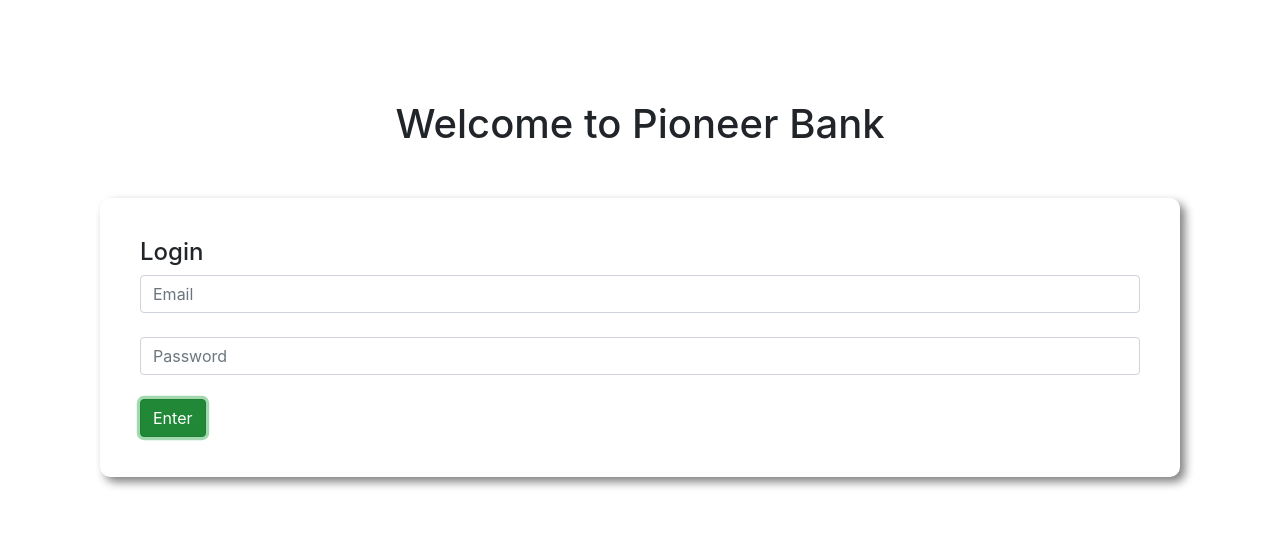
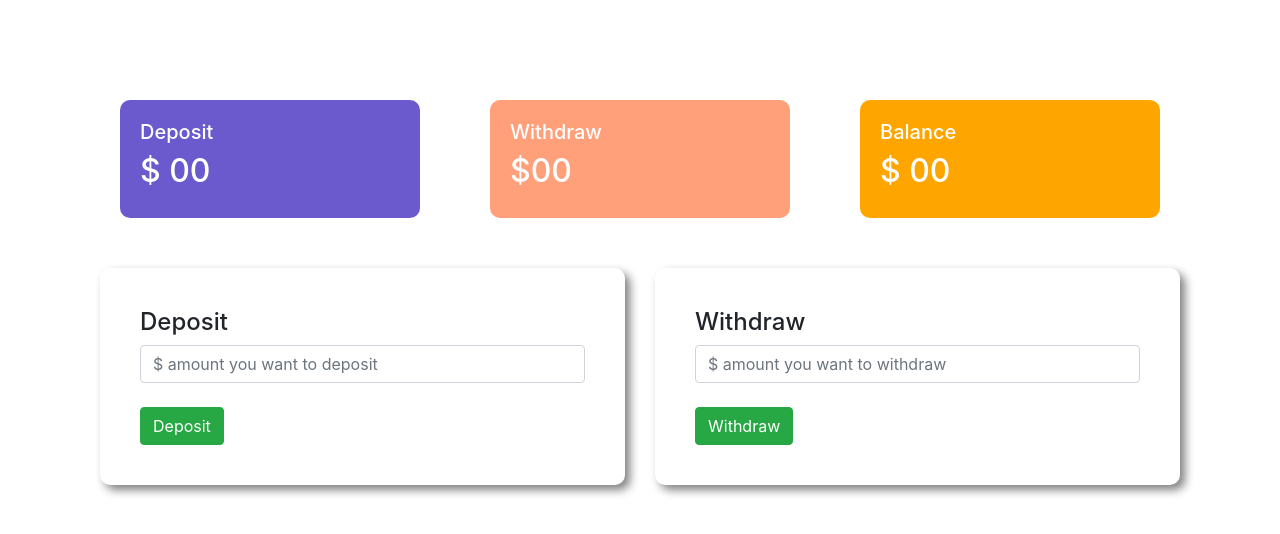
Before and after one commit to hasibmuhammad/pioneer-bank, a plain HTML site: page index.html in a window 1280 px wide. Both pictures are taken after a click on the button "Enter". Drawn offline with nearby package versions, Linux system fonts and the light colour scheme; some packages are replaced by stand-ins of ours; a script that the page names is missing.

Commit message:
Deposit feature added and balance also done but half - js

```diff
--- a/index.html
+++ b/index.html
@@ -6,21 +6,89 @@
     <title>Pioneer Bank - Hasib</title>
     <link rel="stylesheet" href="https://stackpath.bootstrapcdn.com/bootstrap/4.4.1/css/bootstrap.min.css" integrity="sha384-Vkoo8x4CGsO3+Hhxv8T/Q5PaXtkKtu6ug5TOeNV6gBiFeWPGFN9MuhOf23Q9Ifjh" crossorigin="anonymous">
     <link rel="stylesheet" href="style.css">
+    <script src="https://cdnjs.cloudflare.com/ajax/libs/clipboard.js/2.0.4/clipboard.min.js"></script>
 </head>
 <body>
     <div id="login-area">
         <h1 class="text-center">Welcome to Pioneer Bank</h1>
-        <div class="signin-area">
+        <div class="submit-area">
             <h4>Login</h4>
-            <input type="text" class="form-control" placeholder="Email">
+            <input type="text" class="form-control" placeholder="Email" id="email" value="hello@gmail.com">
             <br>
             <input type="password" class="form-control" placeholder="Password">
             <br>
-            <button class="btn btn-success">Enter</button>
+            <button class="btn btn-success" id="login-btn">Enter</button>
+        </div>
+    </div>
+    <div id="transaction-area">
+        <div class="row">
+            <div class="col-md-4">
+                <div class="deposit status">
+                    <h5>Deposit</h5>
+                    <h2>$ <span id="currentDeposit">00</span> </h2>
+                </div>
+            </div>
+            <div class="col-md-4">
+                <div class="withdraw status">
+                    <h5>Withdraw</h5>
+                    <h2>$00</h2>
+                </div>
+            </div>
+            <div class="col-md-4">
+                <div class="balance status">
+                    <h5>Balance</h5>
+                    <h2>$ <span id="currentBalance">00</span> </h2>
+                </div>
+            </div>
+        </div>
+        <div class="row">
+            <div class="col-md-6">
+                <div class="submit-area">
+                    <h4>Deposit</h4>
+                    <input type="text" class="form-control" id="depositAmount" placeholder="$ amount you want to deposit">
+                    <br>
+                    <button class="btn btn-success" id="deposit-btn">Deposit</button>
+                </div>
+            </div>
+            <div class="col-md-6">
+                <div class="submit-area">
+                    <h4>Withdraw</h4>
+                    <input type="text" class="form-control" id="withdrawAmount" placeholder="$ amount you want to withdraw">
+                    <br>
+                    <button class="btn btn-success" id="withdraw-btn">Withdraw</button>
+                </div>
+            </div>
         </div>
     </div>
     <script src="https://code.jquery.com/jquery-3.4.1.slim.min.js" integrity="sha384-J6qa4849blE2+poT4WnyKhv5vZF5SrPo0iEjwBvKU7imGFAV0wwj1yYfoRSJoZ+n" crossorigin="anonymous"></script>
     <script src="https://cdn.jsdelivr.net/npm/popper.js@1.16.0/dist/umd/popper.min.js" integrity="sha384-Q6E9RHvbIyZFJoft+2mJbHaEWldlvI9IOYy5n3zV9zzTtmI3UksdQRVvoxMfooAo" crossorigin="anonymous"></script>
     <script src="https://stackpath.bootstrapcdn.com/bootstrap/4.4.1/js/bootstrap.min.js" integrity="sha384-wfSDF2E50Y2D1uUdj0O3uMBJnjuUD4Ih7YwaYd1iqfktj0Uod8GCExl3Og8ifwB6" crossorigin="anonymous"></script>
+    <script>
+        // Login button event handler
+        document.getElementById("transaction-area").style.display = "none";
+        document.getElementById("login-btn").addEventListener( "click", () => {
+            const loginArea = document.getElementById("login-area").style.display = "none";
+            document.getElementById("transaction-area").style.display = "block";
+        } );
+
+        // Deposit button event handler
+        document.getElementById("deposit-btn").addEventListener( "click", () => {
+            const depositAmount = parseFloat( document.getElementById("depositAmount").value );
+            const currentDeposit = parseFloat( document.getElementById("currentDeposit").innerText );
+            const newDeposit = currentDeposit + depositAmount;
+            document.getElementById("currentDeposit").innerText = newDeposit;
+            document.getElementById("depositAmount").value = "";
+
+            // Update balance
+            const currentBalance = parseFloat(document.getElementById("currentBalance").innerText);
+            const newBalance = currentBalance + depositAmount;
+            document.getElementById("currentBalance").innerHTML = newBalance;
+        } )
+
+        // Withdraw button event handler
+        document.getElementById("withdraw-btn").addEventListener( "click", () => {
+
+        } )
+    </script>
 </body>
 </html>
--- a/style.css
+++ b/style.css
@@ -2,9 +2,28 @@ body {
     padding: 100px;
 }
 
-.signin-area {
+.submit-area {
     margin-top: 50px;
     padding: 40px;
     border-radius: 10px;
     box-shadow: 5px 5px 10px gray;
 }
+
+.status {
+    margin: 0 20px;
+    padding: 20px;
+    color: #fff;
+    border-radius: 10px;
+}
+
+.deposit {
+    background-color: slateblue;
+}
+
+.withdraw {
+    background-color: lightsalmon;
+}
+
+.balance {
+    background-color: orange;
+}
```
